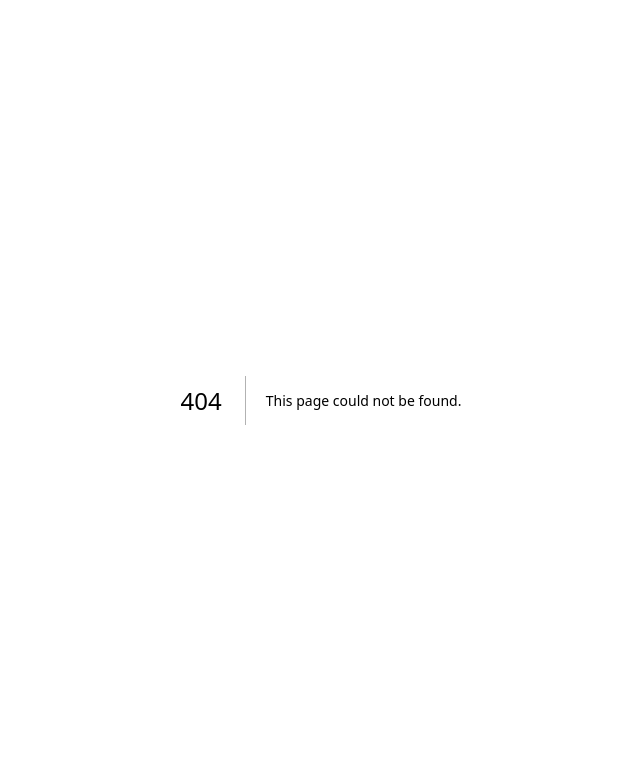
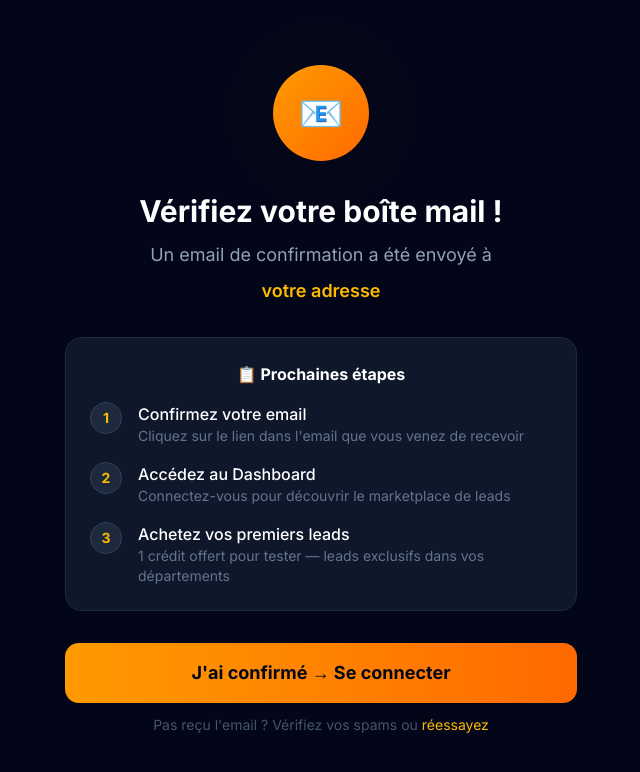
Before and after one commit to baguettecroissant/location-benne, a Next.js app: page /pro/confirmation in a window 1280 px wide. Before the commit this address had no page. Shown: the top 772 px of the page, without its empty margins (319-959 px from the left). Built offline with nearby package versions, Linux system fonts and the light colour scheme; no server answers.

Commit message:
✨ Onboarding: page confirmation post-inscription + template email pro

```diff
--- /dev/null
+++ b/src/app/pro/confirmation/page.tsx
@@ -0,0 +1,88 @@
+'use client'
+
+import Link from 'next/link'
+import { useSearchParams } from 'next/navigation'
+import { Suspense } from 'react'
+
+function ConfirmationContent() {
+  const searchParams = useSearchParams()
+  const email = searchParams.get('email') || 'votre adresse'
+
+  return (
+    <div className="min-h-screen bg-slate-950 flex items-center justify-center p-6">
+      <div className="w-full max-w-lg text-center">
+        {/* Animated checkmark */}
+        <div className="relative mx-auto w-24 h-24 mb-8">
+          <div className="absolute inset-0 bg-amber-500/20 rounded-full animate-ping" />
+          <div className="relative bg-gradient-to-br from-amber-500 to-orange-500 rounded-full w-24 h-24 flex items-center justify-center">
+            <span className="text-4xl">📧</span>
+          </div>
+        </div>
+
+        <h1 className="text-3xl font-bold text-white mb-3">
+          Vérifiez votre boîte mail !
+        </h1>
+        <p className="text-slate-400 text-lg mb-2">
+          Un email de confirmation a été envoyé à
+        </p>
+        <p className="text-amber-400 font-semibold text-lg mb-8">
+          {email}
+        </p>
+
+        <div className="bg-slate-900 border border-slate-800 rounded-2xl p-6 mb-8 text-left">
+          <h2 className="text-white font-bold mb-4 text-center">📋 Prochaines étapes</h2>
+          <div className="space-y-4">
+            <Step number={1} title="Confirmez votre email" description="Cliquez sur le lien dans l'email que vous venez de recevoir" done={false} />
+            <Step number={2} title="Accédez au Dashboard" description="Connectez-vous pour découvrir le marketplace de leads" done={false} />
+            <Step number={3} title="Achetez vos premiers leads" description="1 crédit offert pour tester — leads exclusifs dans vos départements" done={false} />
+          </div>
+        </div>
+
+        <div className="space-y-3">
+          <Link
+            href="/pro/connexion"
+            className="block w-full bg-gradient-to-r from-amber-500 to-orange-500 text-slate-950 py-4 rounded-xl font-bold text-lg hover:from-amber-400 hover:to-orange-400 transition-all"
+          >
+            J&apos;ai confirmé → Se connecter
+          </Link>
+          <p className="text-slate-600 text-sm">
+            Pas reçu l&apos;email ? Vérifiez vos spams ou{' '}
+            <Link href="/pro/inscription" className="text-amber-400 hover:underline">
+              réessayez
+            </Link>
+          </p>
+        </div>
+      </div>
+    </div>
+  )
+}
+
+function Step({ number, title, description, done }: {
+  number: number; title: string; description: string; done: boolean
+}) {
+  return (
+    <div className="flex items-start gap-4">
+      <div className={`w-8 h-8 rounded-full flex items-center justify-center text-sm font-bold shrink-0 ${
+        done ? 'bg-emerald-500 text-white' : 'bg-slate-800 text-amber-400 border border-slate-700'
+      }`}>
+        {done ? '✓' : number}
+      </div>
+      <div>
+        <div className="text-white font-medium">{title}</div>
+        <div className="text-slate-500 text-sm">{description}</div>
+      </div>
+    </div>
+  )
+}
+
+export default function ConfirmationPage() {
+  return (
+    <Suspense fallback={
+      <div className="min-h-screen bg-slate-950 flex items-center justify-center">
+        <div className="animate-spin w-8 h-8 border-2 border-amber-500 border-t-transparent rounded-full" />
+      </div>
+    }>
+      <ConfirmationContent />
+    </Suspense>
+  )
+}
--- a/src/app/pro/inscription/page.tsx
+++ b/src/app/pro/inscription/page.tsx
@@ -95,8 +95,8 @@ export default function InscriptionPage() {
         return
       }
 
-      // 3. Rediriger vers le dashboard
-      router.push('/pro/dashboard')
+      // 3. Rediriger vers la page de confirmation
+      router.push(`/pro/confirmation?email=${encodeURIComponent(form.email)}`)
     } catch (err) {
       setError('Erreur inattendue. Réessayez.')
       setLoading(false)
--- a/src/app/pro/layout.tsx
+++ b/src/app/pro/layout.tsx
@@ -26,7 +26,7 @@ export default function ProLayout({ children }: { children: React.ReactNode }) {
   }, [pathname])
 
   const isAuth = !!user
-  const isPublicPage = pathname === '/pro' || pathname === '/pro/inscription' || pathname === '/pro/connexion'
+  const isPublicPage = pathname === '/pro' || pathname === '/pro/inscription' || pathname === '/pro/connexion' || pathname === '/pro/confirmation'
 
   // Pages publiques (landing, inscription, connexion) : pas de sidebar
   if (isPublicPage) {
```
